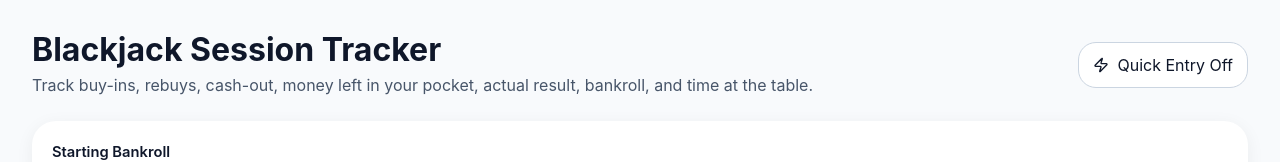
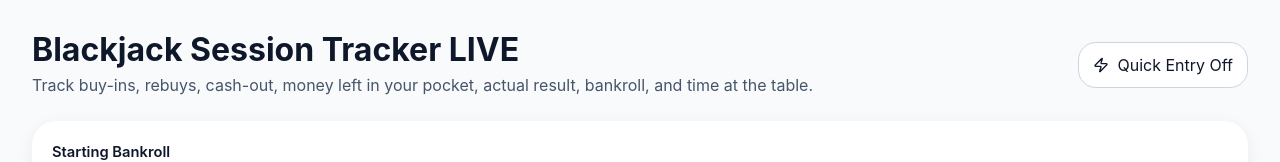
Before and after one commit to johnfbalogh-blip/blackjack-tracker, a React (Vite) app: page / in a window 1280 px wide. Shown: the top 162 px of the page. Built offline with nearby package versions, Linux system fonts and the light colour scheme.

Commit message:
Update App.tsx

```diff
--- a/src/App.tsx
+++ b/src/App.tsx
@@ -351,7 +351,7 @@ export default function App() {
         <motion.div initial={{ opacity: 0, y: 12 }} animate={{ opacity: 1, y: 0 }} transition={{ duration: 0.35 }}>
           <div className="title-row">
             <div>
-              <h1 className="title">Blackjack Session Tracker</h1>
+              <h1 className="title">Blackjack Session Tracker LIVE</h1>
               <p className="subtitle">
                 Track buy-ins, rebuys, cash-out, money left in your pocket, actual result, bankroll, and time at the table.
               </p>
```
